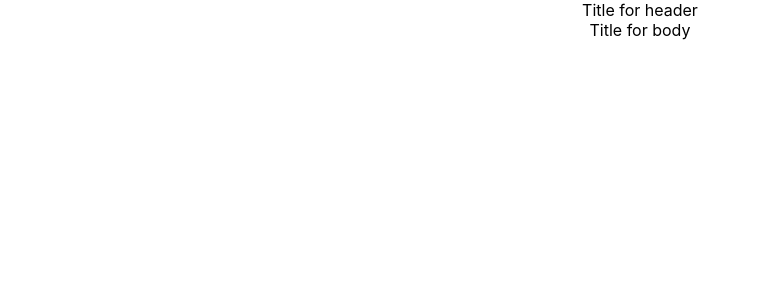
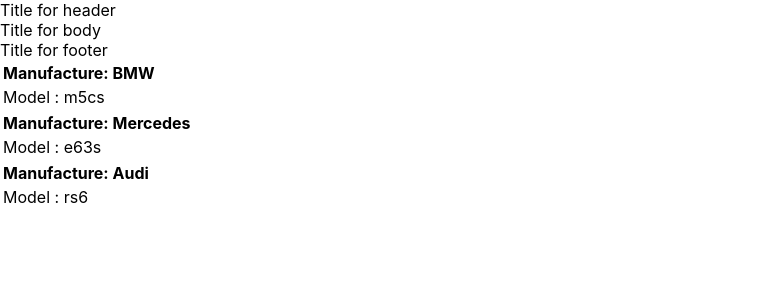
Before and after one commit to I1yaEsenko/microtasks, a React (Create React App) app: page / in a window 1280 px wide. Shown: the top 300 px of the page, without its empty margins (0-758 px from the left). Built offline with nearby package versions, Linux system fonts and the light colour scheme.

Commit message:
Add microtask 2

```diff
--- a/src/App.css
+++ b/src/App.css
@@ -1,38 +1,2 @@
 .App {
-  text-align: center;
 }
-
-.App-logo {
-  height: 40vmin;
-  pointer-events: none;
-}
-
-@media (prefers-reduced-motion: no-preference) {
-  .App-logo {
-    animation: App-logo-spin infinite 20s linear;
-  }
-}
-
-.App-header {
-  background-color: #282c34;
-  min-height: 100vh;
-  display: flex;
-  flex-direction: column;
-  align-items: center;
-  justify-content: center;
-  font-size: calc(10px + 2vmin);
-  color: white;
-}
-
-.App-link {
-  color: #61dafb;
-}
-
-@keyframes App-logo-spin {
-  from {
-    transform: rotate(0deg);
-  }
-  to {
-    transform: rotate(360deg);
-  }
-}
--- a/src/App.tsx
+++ b/src/App.tsx
@@ -3,12 +3,24 @@
 import './App.css';
 import {Body} from "./site/Body";
 import {Header} from "./site/Header";
+import {Footer} from "./site/Footer";
+import {CarsComponent} from "./Components/CarsComponent";
 
 function App() {
+
+    const topCars = [
+        {manufacturer: 'BMW', model: 'm5cs'},
+        {manufacturer: 'Mercedes', model: 'e63s'},
+        {manufacturer: 'Audi', model: 'rs6'}
+    ]
+
+
     return (
         <div className="App">
             <Header titleForHeader={"Title for header"}/>
             <Body titleForBody={'Title for body'}/>
+            <Footer titleForFooter={'Title for footer'}/>
+            <CarsComponent cars={topCars}/>
         </div>
     );
 }
--- /dev/null
+++ b/src/Components/CarsComponent.tsx
@@ -0,0 +1,30 @@
+import React from 'react';
+
+type CarsType = {
+    cars: Array<TopCarsType>
+}
+
+type TopCarsType = {
+    manufacturer: string
+    model: string
+}
+export const CarsComponent = (props: CarsType) => {
+        return (
+            <div>
+                {props.cars.map((valueTopCars, index) => {
+                    return (
+                        <table key={index + 1}>
+                            <tr>
+                                <th>Manufacture: {valueTopCars.manufacturer}</th>
+                            </tr>
+                            <tr>
+                                <td>Model : {valueTopCars.model}</td>
+                            </tr>
+                        </table>
+                    )
+                })}
+            </div>
+        )
+
+    }
+;
--- a/src/site/Footer.tsx
+++ b/src/site/Footer.tsx
@@ -0,0 +1,11 @@
+
+type FooterType = {
+    titleForFooter:string
+}
+export const Footer = (props:FooterType) => {
+    return (
+        <>
+            <div>{props.titleForFooter}</div>
+        </>
+    )
+}
```
Lines whose indentation alone changed are shown as unchanged.
